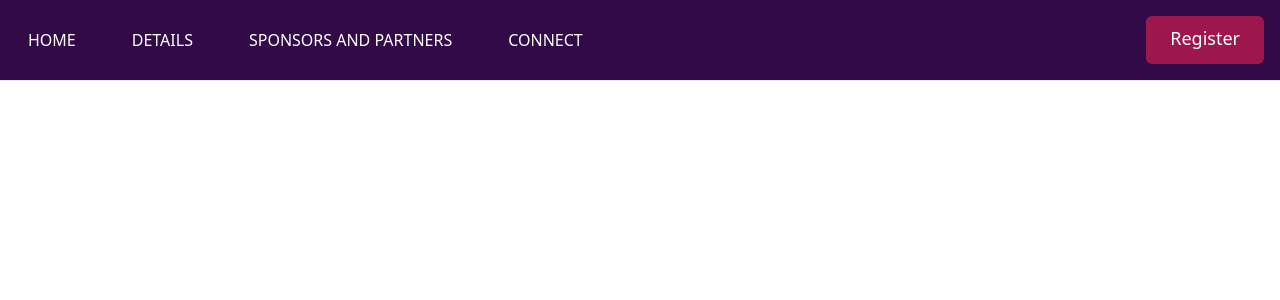
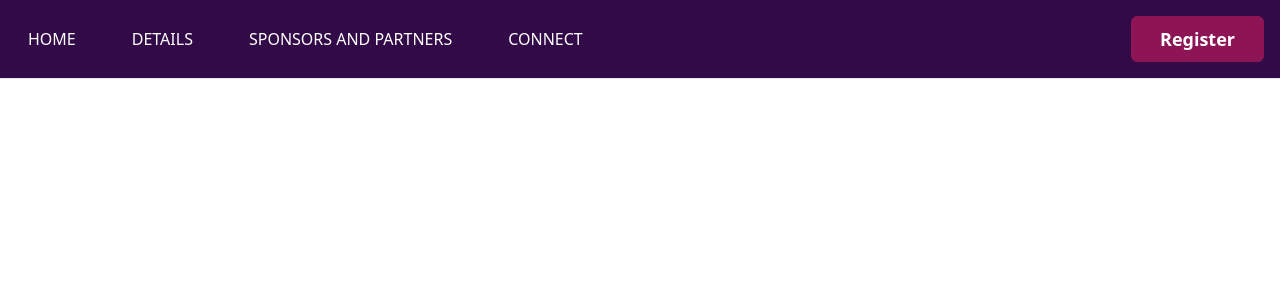
Before and after one commit to tomsabu444/Pala-Marathon-Website, a React (Vite) app in the folder client/: page / in a window 1280 px wide. Shown: the top 300 px of the page. Built offline with nearby package versions, Linux system fonts and the light colour scheme.

Commit message:
updated styling for the 'Register' button to enhance user interaction and visual appeal. This change aims to provide a better user experience and maintain a modern design.

```diff
--- a/client/src/components/Navbar.jsx
+++ b/client/src/components/Navbar.jsx
@@ -10,7 +10,6 @@ const Navbar = () => {
   const toggleDrawer = () => {
     setIsDrawerOpen(!isDrawerOpen);
   };
-
 
   // Define the navigation links and dropdowns
   const navLinks = [
@@ -37,7 +36,11 @@ const Navbar = () => {
   const location = useLocation();
 
   return (
-    <nav className={`w-full z-20 top-0 start-0 border-b border-gray-200 bg-custom-purple-1000 ${location.pathname === "/" ? "fixed" : "static"}`}>
+    <nav
+      className={`w-full z-20 top-0 start-0 border-b border-gray-200 bg-custom-purple-1000 ${
+        location.pathname === "/" ? "fixed" : "static"
+      }`}
+    >
       <div className="max-w-screen-xl flex flex-wrap items-center justify-end  mx-auto p-4 md:justify-between">
         {/* <Link to="/" className="flex items-center space-x-3 rtl:space-x-reverse"> */}
         {/* <img src="" className="h-9" alt="Running Logo" /> */}
@@ -47,9 +50,13 @@ const Navbar = () => {
         <div className="flex md:order-2 space-x-3 md:space-x-0 rtl:space-x-reverse">
           <Link
             to="/register"
-            className="text-white bg-pink-800 hover:bg-pink-700 font-medium rounded-md text-lg px-6 py-2 md:pb-3 text-center dark:bg-pink-700 dark:hover:bg-pink-700 dark:focus:ring-purple-800"
+            className="cursor-pointer font-semibold overflow-hidden relative z-100 border bg-custom-pink border-custom-pink group px-7 py-2 text-lg rounded-md text-center"
           >
-            Register
+            <span className="relative z-10 text-white group-hover:text-white text-lg duration-500">
+              Register
+            </span>
+            <span className="absolute w-full h-full bg-pink-700 -left-32 top-0 -rotate-45 group-hover:rotate-0 group-hover:left-0 duration-500" />
+            <span className="absolute w-full h-full bg-pink-700 -right-32 top-0 -rotate-45 group-hover:rotate-0 group-hover:right-0 duration-500" />
           </Link>
 
           {/* Menu Button - Now properly hidden on larger screens */}
```
